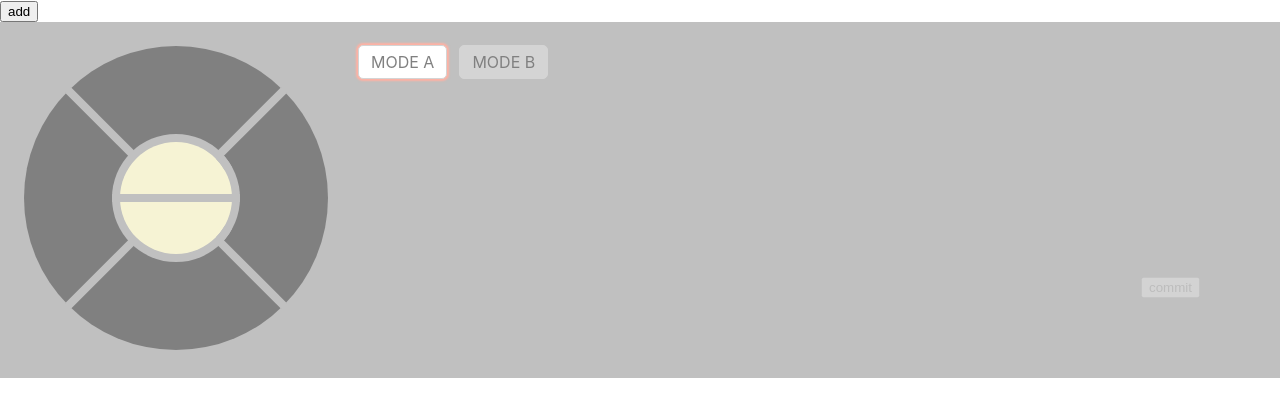
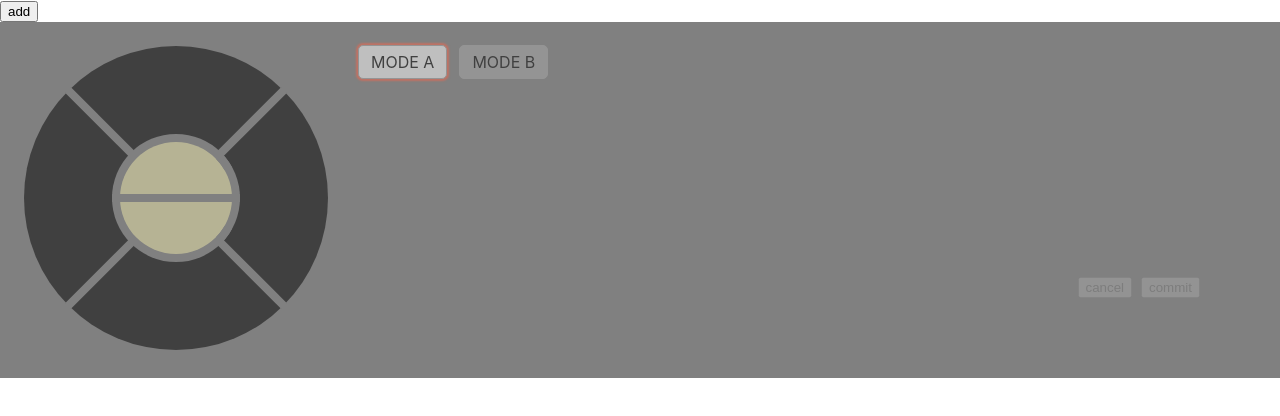
Before and after one commit to paxfeline/rho, a React (Create React App) app: page / in a window 1280 px wide. Shown: the top 416 px of the page. Built offline with nearby package versions, Linux system fonts and the light colour scheme.

Commit message:
wip editing statements

```diff
--- a/src/components/RhoStatementConsole.js
+++ b/src/components/RhoStatementConsole.js
@@ -14,13 +14,33 @@ function uidGenerator()
 
 export const SetFuncFromPathContext = React.createContext(null);
 
+function clone( func )
+{
+    if ( func.args )
+    {
+        const r = { ...func };
+        r.args = [ ...r.args ];
+        for ( let i = 0; i < r.args.length; i++ )
+            r.args[i] = clone( r.args[i] );
+        return r;
+    }
+    else
+        return func
+}
+
 function RhoStatementConsole( { inRhoFunc, saveRhoFunc } )
 {
     const [cmdMode, setCmdMode] = useState(1); // 1 = fd/bk/rt/lt/pu/pd, 2 = the rest
     const [inputMode, setInputMode] = useState(1); // 1 = constant, 2 = expression
-    const [rhoFunc, setRhoFunc] = useState( inRhoFunc );
+    const [rhoFunc, setRhoFunc] = useState( null );
 
     const [key, setKey] = useState( uidGenerator() );
+
+    useEffect(
+        () =>
+        {
+            setRhoFunc( inRhoFunc ? clone(inRhoFunc) : null );
+        }, [] );
 
     /* setFunctionFromPath takes a path (down a tree structure),
     and a value to set. It traverses the tree until it finds
@@ -44,7 +64,7 @@ function RhoStatementConsole( { inRhoFunc, saveRhoFunc } )
             else
             {
                 // copy to new object
-                let root = { ...rhoFunc };
+                let root = clone( rhoFunc ); //{ ...rhoFunc };
                 let cf = root;
                 let prev = cf;
 
@@ -53,44 +73,18 @@ function RhoStatementConsole( { inRhoFunc, saveRhoFunc } )
                 {
                     let index = path[i];
                     // duplicate each link (so that all the corresponding components update)
-                    cf = { ...cf.args[ index ] };
+                    cf = cf.args[ index ]
                     prev.args[ index ] = cf; // update prev links args
                     prev = cf;
                 }
 
                 // set the last link
-                cf.args = [ ...cf.args ];
                 cf.args[ path[ path.length - 1 ] ] = rhoFuncToSet;
-
-                /*
-                function duplicateChildren( func )
-                {
-                    for ( let i in func.args )
-                    {
-                        if ( func.args[ i ] instanceof Object )
-                        {
-                            func.args[ i ] =  { ...func.args[ i ] };
-                            duplicateChildren( func.args[ i ] );
-                        }
-                    }
-                }
-
-                duplicateChildren( rhoFuncToSet );
-                */
 
                 // once the new expression tree has been created, update the root function
                 setRhoFunc( root );
             }
         };
-
-        /*
-    useEffect(
-        () =>
-        {
-            if ( rhoFunc && !rhoFunc.args[0] )
-                setFunctionFromPath( [0], rhoConstantFunctionFactory() );
-        }, [rhoFunc] );
-        */
 
     console.log( saveRhoFunc, rhoFunc );
 
@@ -173,6 +167,8 @@ function RhoStatementConsole( { inRhoFunc, saveRhoFunc } )
             </div>
 
             <div className="RhoStatementConsoleOK">
+                <input type="button" value="cancel" onClick={() => saveRhoFunc( null )} disabled={saveRhoFunc === null} />
+                &nbsp;&nbsp;
                 <input type="button" value="commit" onClick={() => saveRhoFunc( rhoFunc )} disabled={rhoFunc === null} />
             </div>
 
--- a/src/components/RhoStatementList.js
+++ b/src/components/RhoStatementList.js
@@ -26,6 +26,8 @@ function RhoStatementList( {} )
     const saveRhoFunc =
         rhoFunc =>
         {
+            if ( rhoFunc !== null )
+            {
                 if ( mode === MODE.edit )
                 {
                     const newList = [...list];
@@ -36,6 +38,7 @@ function RhoStatementList( {} )
                 {
                     const newList = [...list, rhoFunc];
                     setList( newList );
+                }
             }
             setMode( MODE.neutral );
             setKey( uidGenerator() );
--- a/src/index.css
+++ b/src/index.css
@@ -225,7 +225,7 @@ code {
 {
   position: relative;
   padding: 1em;
-  background-color: grey;
+  background-color: rgb(128, 128, 128);
 }
 
 .RhoStatementConsoleLeft
@@ -265,5 +265,5 @@ code {
   left: 0;
   width: 100%;
   height: 100%;
-  background-color: rgba( 255, 255, 255, 0.5 );
+  background-color: rgba( 128, 128, 128, 0.5 );
 }
```
Lines whose indentation alone changed are shown as unchanged.
